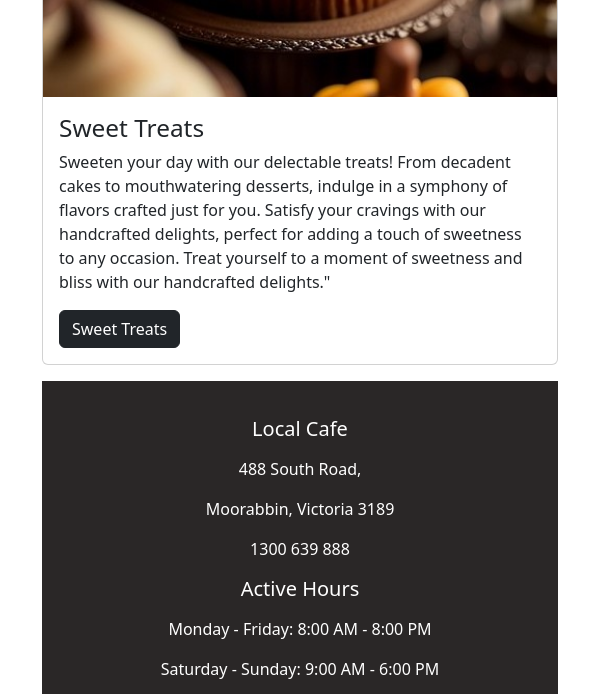
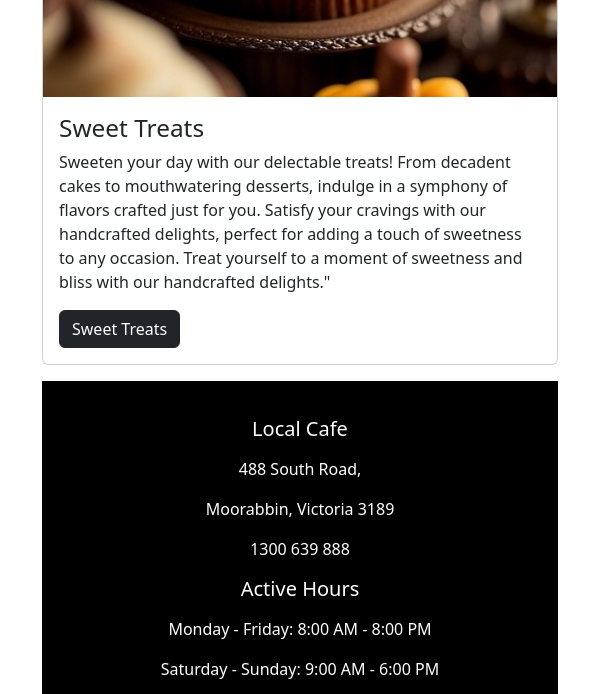
Before and after one commit to nhazara/Local-cafe, a plain HTML site: page index.html in a window 600 px wide. Shown: the part 3247-3941 px from the top of the page. Drawn offline with nearby package versions, Linux system fonts and the light colour scheme.

Commit message:
last version

```diff
--- a/css/style.css
+++ b/css/style.css
@@ -71,8 +71,8 @@ footer {
   .list-group-item{
   border: none;
 }
-@media (min-width: 600px) {
-  footer {
+@media (max-width: 600px) {
+  .custom-bg-color {
       background-color: black;
   }
 }
```
